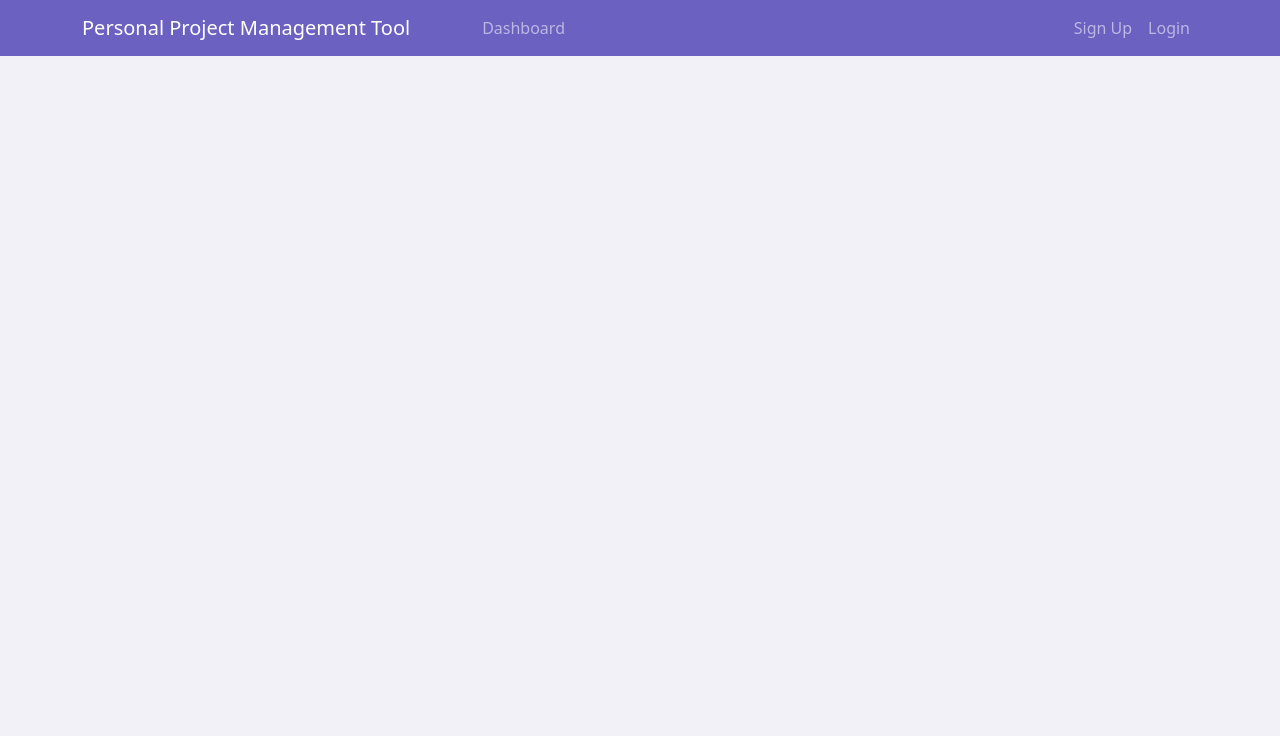
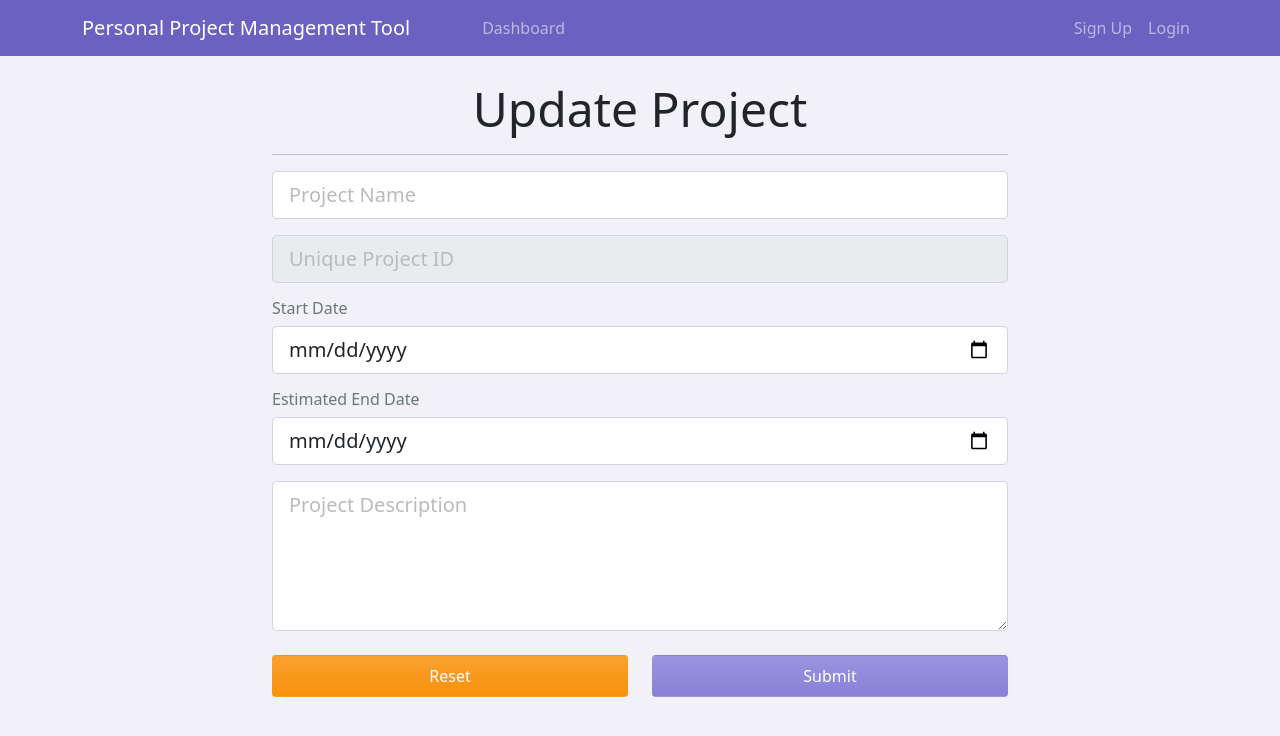
Before and after one commit to Koscee/PPM-tool, a React (Create React App) app in the folder ppmtool-react-client/: page /updateProject/1 in a window 1280 px wide. Shown: the top 736 px of the page. Built offline with nearby package versions, Linux system fonts and the light colour scheme.

Commit message:
Create UpdateProject component and link it to the route.

```diff
--- a/ppmtool-react-client/src/App.js
+++ b/ppmtool-react-client/src/App.js
@@ -1,12 +1,13 @@
-import "bootstrap/dist/css/bootstrap.min.css";
 import React, { Component } from "react";
 import { BrowserRouter as Router, Route } from "react-router-dom";
+import { Provider } from "react-redux";
+import "bootstrap/dist/css/bootstrap.min.css";
 import "./App.css";
+import store from "./store";
 import Dashboard from "./components/Dashboard";
 import Header from "./components/layout/Header";
 import AddProject from "./components/project/AddProject";
-import { Provider } from "react-redux";
-import store from "./store";
+import UpdateProject from "./components/project/UpdateProject";
 
 class App extends Component {
   render() {
@@ -17,6 +18,7 @@ class App extends Component {
             <Header />
             <Route exact path="/dashboard" component={Dashboard} />
             <Route exact path="/addProject" component={AddProject} />
+            <Route exact path="/updateProject/:id" component={UpdateProject} />
           </div>
         </Router>
       </Provider>
--- a/ppmtool-react-client/src/components/project/ProjectItem.js
+++ b/ppmtool-react-client/src/components/project/ProjectItem.js
@@ -1,4 +1,5 @@
 import React, { Component } from "react";
+import { Link } from "react-router-dom";
 
 class ProjectItem extends Component {
   render() {
@@ -11,10 +12,12 @@ class ProjectItem extends Component {
             <div className="col-2">
               <span className="mx-auto">{projectIdentifier}</span>
             </div>
+
             <div className="col-lg-6 col-md-6 col-8">
               <h3>{projectName}</h3>
               <p>{description}t</p>
             </div>
+
             <div className="col-md-4 d-lg-block">
               <ul className="list-group">
                 <a href="#">
@@ -22,11 +25,13 @@ class ProjectItem extends Component {
                     <i className="fa fa-tasks pe-1">&nbsp; Project Board</i>
                   </li>
                 </a>
-                <a href="#">
+
+                <Link to={`/updateProject/${projectIdentifier}`}>
                   <li className="list-group-item update">
                     <i className="fa fa-edit pe-1">&nbsp; Update Project</i>
                   </li>
-                </a>
+                </Link>
+
                 <a href="">
                   <li className="list-group-item delete">
                     <i className="fa fa-trash-alt pe-1">
--- /dev/null
+++ b/ppmtool-react-client/src/components/project/UpdateProject.js
@@ -0,0 +1,59 @@
+import React, { Component } from "react";
+import Form from "../Form";
+
+class UpdateProject extends Component {
+  initialState = {
+    projectName: "",
+    projectIdentifier: "",
+    description: "",
+    start_date: "",
+    end_date: "",
+    errors: {},
+  };
+
+  state = this.initialState;
+
+  onInputChange = (e) => {
+    this.setState({ [e.target.name]: e.target.value });
+  };
+
+  onFormSubmit = (e) => {
+    e.preventDefault();
+    const newProject = {
+      projectName: this.state.projectName,
+      projectIdentifier: this.state.projectIdentifier,
+      description: this.state.description,
+      start_date: this.state.start_date,
+      end_date: this.state.end_date,
+    };
+    console.log(newProject);
+  };
+
+  onFormReset = () => {
+    this.setState(this.initialState);
+  };
+
+  render() {
+    return (
+      <div className="project">
+        <div className="container">
+          <div className="row">
+            <div className="col-md-8 m-auto">
+              <h5 className="display-5 text-center">Update Project</h5>
+              <hr />
+              <Form
+                isUpdateForm
+                onFormSubmit={this.onFormSubmit}
+                onFormReset={this.onFormReset}
+                fieldData={this.state}
+                onInputChange={this.onInputChange}
+              />
+            </div>
+          </div>
+        </div>
+      </div>
+    );
+  }
+}
+
+export default UpdateProject;
```
